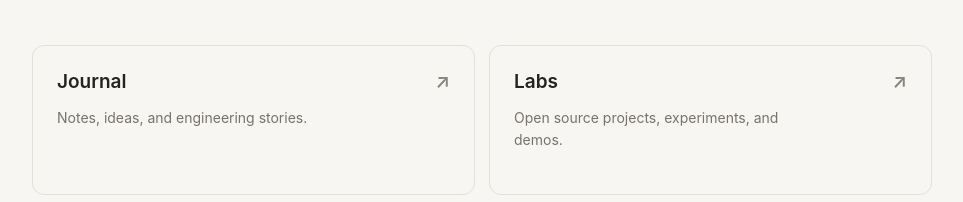
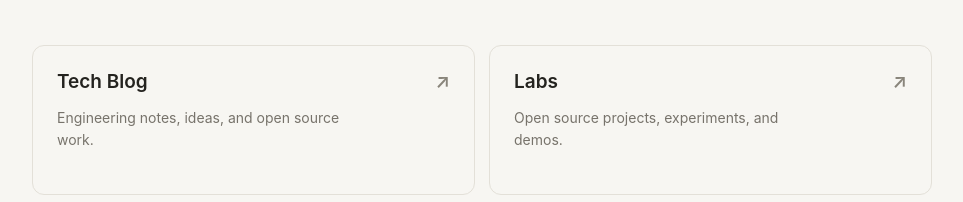
Before and after one commit to teamgladial/gladial-hub, an Astro site: page / in a window 1280 px wide. Shown: the part 542-744 px from the top of the page, without its empty margins (158-1121 px from the left). Built offline with nearby package versions, Linux system fonts and the light colour scheme; Astro itself is replaced by a stand-in of ours.

Commit message:
Rename Journal link to Tech Blog

```diff
--- a/src/pages/index.astro
+++ b/src/pages/index.astro
@@ -1,6 +1,6 @@
 ---
 const verticals = [
-  { name: 'Journal', url: 'https://blog.gladial.com', description: 'Notes, ideas, and engineering stories.' },
+  { name: 'Tech Blog', url: 'https://blog.gladial.com', description: 'Engineering notes, ideas, and open source work.' },
   { name: 'Labs', url: 'https://labs.gladial.com', description: 'Open source projects, experiments, and demos.' },
   { name: 'Music', url: 'https://music.gladial.com', description: 'Original music, releases, and creative experiments.' },
   { name: 'Novels', url: 'https://novels.gladial.com', description: 'Fiction and long-form storytelling.' },
```
Also changed, not shown: README.md.
